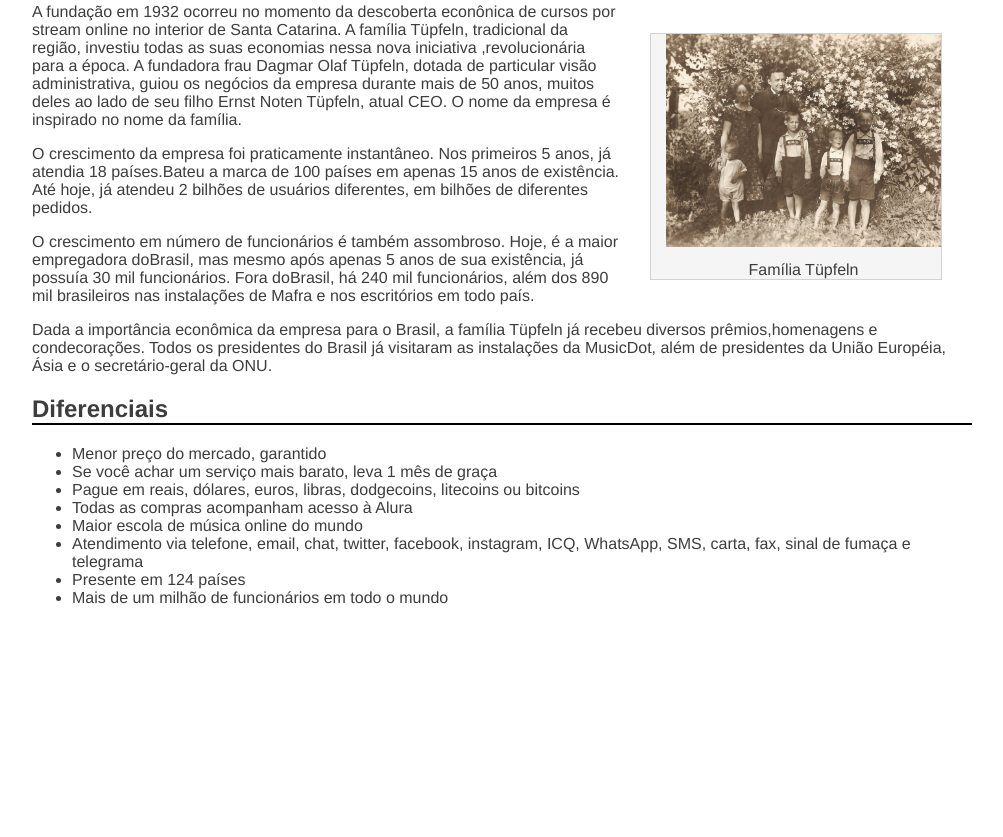
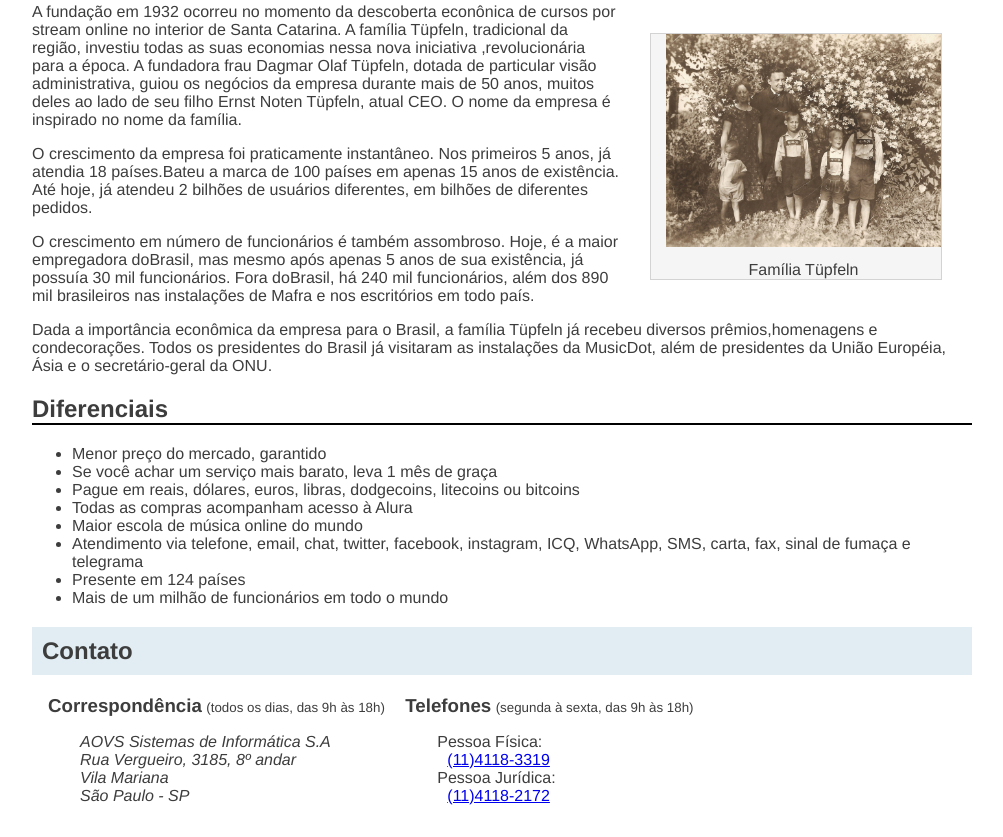
Before and after one commit to annecarv/MusicDotProject, a plain HTML site: page sobre.html in a window 1280 px wide. Shown: the part 894-1731 px from the top of the page, without its empty margins (138-1141 px from the left). Before the commit the page ends 1517 px from the top, so only its background shows below. Drawn offline with Linux system fonts and the light colour scheme.

Commit message:
Atualização

```diff
--- a/sobre.html
+++ b/sobre.html
@@ -6,9 +6,9 @@
     <link href="img/favicon.ico" rel="icon">
     <link rel="stylesheet" href="stylesheets/sobre.css" >
 </head>
-<body>
+    <body>
     <img src="img/logo.svg" alt="MusicDot">
-    <h1> Sobre a Empresa </h1>
+    <h1 class="titulo"> Sobre a Empresa </h1>
     <p>A	MusicDot	é	a	maior	escola	online	de	música	em	todo	o	mundo. Fundada	em	1932,	possui	estúdio em	124	países,
     o	líder	de	mercado	com	mais	de	90%	de participação	em	118	deles.</p>
     <p>Nossa	matriz	fica	em	Mafra,	em	Santa	Catarina. De	lá,	saem grande	parte	das	gravações	de	nossos	cursos.</p>
@@ -22,7 +22,7 @@
 
     <p>Assine	os	cursos	da	MusicDot.	Acesse	<a	href="index.html">	nosso	site	</a>	ou	entre	em	contato se	tiver	dúvidas.	Conheça	também	<a	href="#historia">	nossa	história	</a>	e	<a	href="#diferenciais">	nossos	diferenciais	</a>.</p>
 
-    <h2	id="historia"> História	</h2>
+    <h2	id="historia" class="subtitulo"> História	</h2>
 
     <figure class="familia-tupfeln">
     <img src="img/familia-tupfeln.jpg" alt="Foto da	família	tüpfeln">
@@ -35,7 +35,7 @@
     <p>O	crescimento	em	número	de	funcionários	é	também	assombroso.	Hoje,	é	a	maior	empregadora	doBrasil,	mas	mesmo	após	apenas	5	anos	de	sua	existência,	já	possuía	30	mil	funcionários.	Fora	doBrasil,	há	240	mil	funcionários,	além	dos	890	mil	brasileiros	nas	instalações	de	Mafra	e
 	nos	escritórios	em	todo	país.</p>
     <p>Dada	a	importância	econômica	da	empresa	para	o	Brasil,	a	família	Tüpfeln	já	recebeu	diversos prêmios,homenagens	e	condecorações.	Todos	os	presidentes	do	Brasil	já	visitaram	as	instalações	da	MusicDot,	 além	de	presidentes	da	União	Européia,	Ásia	e	o	secretário-geral	da	ONU.</p>
-    <h2	id="diferenciais">	Diferenciais	</h2>
+    <h2	id="diferenciais" class="subtitulo">	Diferenciais	</h2>
 	<ul>
 	    <li>	Menor	preço	do	mercado,	garantido	</li>
 	    <li>	Se	você	achar	um	serviço	mais	barato,	leva	1	mês	de	graça	</li>
@@ -46,5 +46,33 @@
         <li>	Presente	em	124	países	</li>
 	    <li>	Mais	de	um	milhão	de	funcionários	em	todo	o	mundo	</li>
 	</ul>
-</body>
+    <h2 class="titulo">Contato</h2>
+        <div class="contato__secao">
+    <h3 class="contato__subtitulo">Correspondência</h3>
+    <small>(todos	os	dias,	das	9h	às	18h)</small>
+        <address class="contato__info">
+            AOVS	Sistemas	de	Informática	S.A
+            <br>
+            Rua	Vergueiro,	3185,	8º	andar
+            <br>
+            Vila Mariana
+            <br>
+            São Paulo - SP
+        </address>
+        </div>
+        <div class="contato__secao contato__secao--telefone">
+    <h3 class="contato__subtitulo">Telefones</h3>
+    <small>(segunda	à	sexta,	das	9h	às	18h)</small>
+    <dl class="contato__info">
+        <div>
+          <dt class="contato__info-titulo"> Pessoa Física:</dt>
+          <dd class="contato__info-descricao"><a href="tel://114118-3319">(11)4118-3319 </a></dd>
+        </div>
+        <div>
+          <dt class="contato__info-titulo"> Pessoa Jurídica:</dt>
+          <dd class="contato__info-descricao"><a href="tel://114118-2172">(11)4118-2172</a></dd>
+        </div>
+    </dl>
+        </div>
+    </body>
 </html>
--- a/stylesheets/sobre.css
+++ b/stylesheets/sobre.css
@@ -5,11 +5,11 @@ body {
     margin-left:auto;
 	margin-right:auto;
 }
-h1 {
+.titulo {
     background-color: #E1EDF2;
     padding: 10px;
 }
-h2 {
+.subtitulo {
     border-bottom: 2px	solid black;
 }
 figure {
@@ -39,3 +39,25 @@ figcaption {
 figure img {
     width: 100%;
 }
+.contato__subtitulo {
+    display: inline;
+}
+.contato__secao {
+    display:inline-block;
+    vertical-align: top;
+    margin-left: 16px;
+}
+.contato__secao-telefone{
+    margin-left: 32px;
+}
+.contato__info{
+    margin: 16px 0 24px;
+    padding-left: 32px;
+}
+.contato__info-subtitulo,
+.contato__info-descricao {
+    display:inline;
+}
+.contato__info-descricao {
+    margin-left: 10px;
+}
```
Also changed, not shown: 1 other file.
